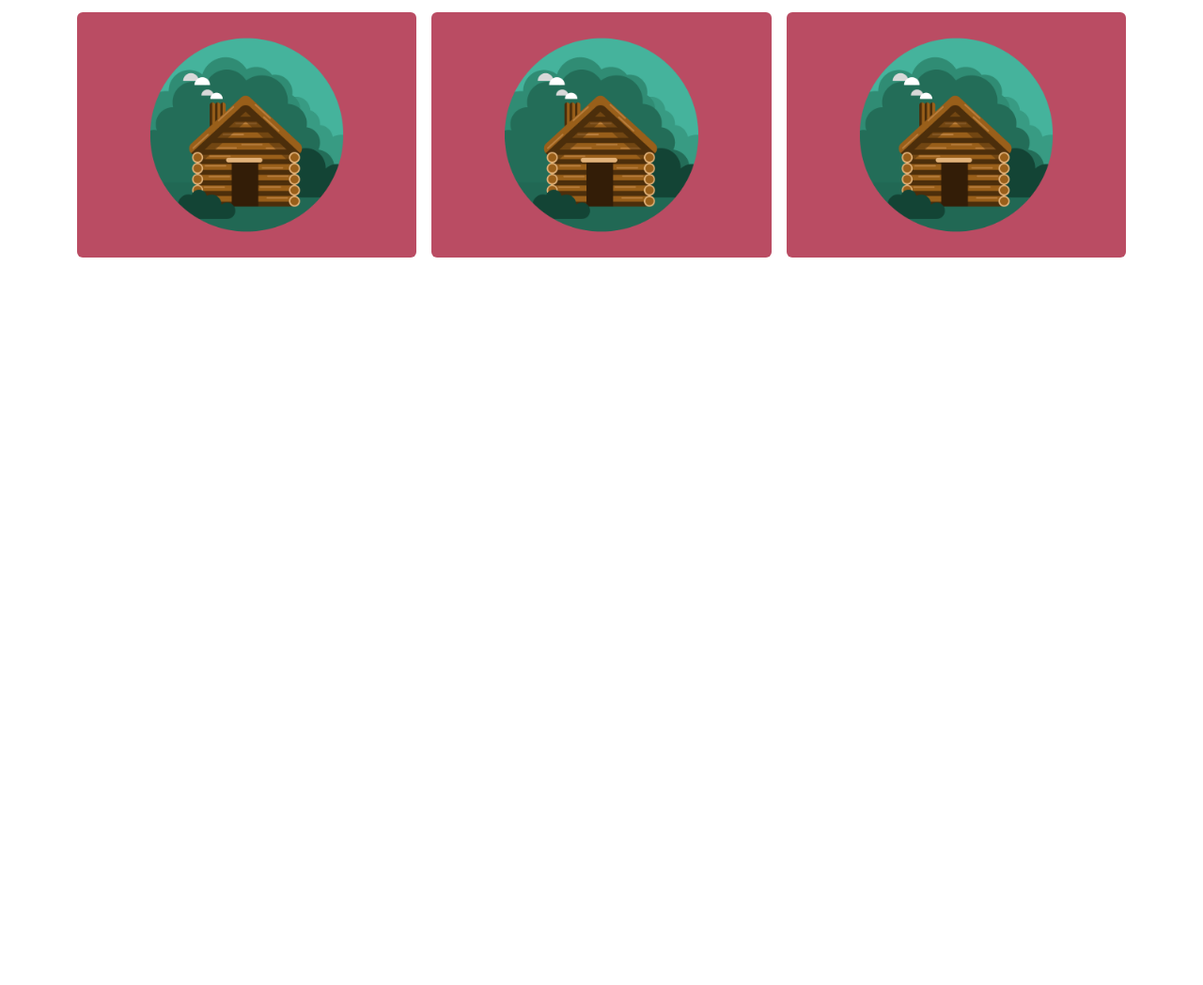
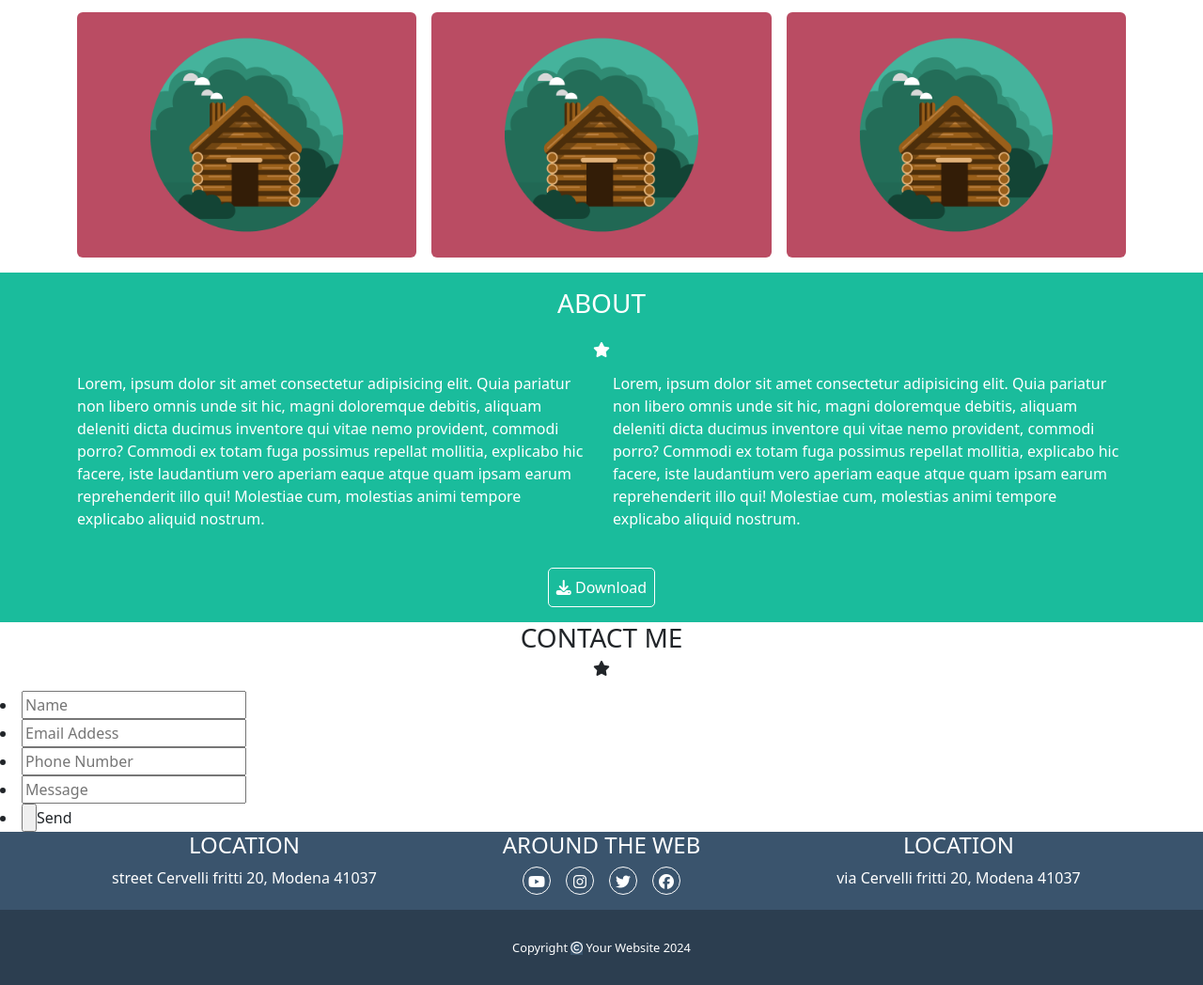
Before and after one commit to eugeniomalavasi/html-css-bootstrap-freelancer, a plain HTML site: page index.html in a window 1280 px wide. Shown: the part 838-1886 px from the top of the page at 94% size. Before the commit the page ends 1128 px from the top, so only its background shows below. Drawn offline with nearby package versions, Linux system fonts and the light colour scheme.

Commit message:
feat: footer added

```diff
--- a/css/style.css
+++ b/css/style.css
@@ -2,6 +2,7 @@
 :root {
     --head-foot-clr: #2C3E50;
     --hero-bkg-clr: #1ABC9C;
+    --footer-top: #3A546D;
 }
 
 /* COMMON */
@@ -35,5 +36,47 @@ nav button {
 }
 
 .ms_hero_container p {
+    font-size: clamp(0.8rem, 1.5vw, 1rem);
+}
 
+/* ABOUT SECTION */
+.about {
+    background-color: var(--hero-bkg-clr);
+    color: white;
 }
+
+.about a {
+    background-color: var(--hero-bkg-clr);
+    border: 1px solid white;
+    border-radius: 5px;
+    text-decoration: none;
+    color: white;
+}
+
+/* FOOTER SECTION */
+.ms_bottom_footer {
+    height: 80px;
+}
+
+footer :first-child {
+    background-color: var(--footer-top);
+    color: white;
+}
+.ms_bottom_footer p {
+    color: white;
+    line-height: 80px;
+    font-size: 0.8rem;
+    background-color: var(--head-foot-clr);
+}
+
+.ms_top_footer i {
+    border: 1px solid white;
+    border-radius: 50%;
+    height: 30px;
+    width: 30px;
+    line-height: 30px;
+}
+
+.ms_icons {
+    gap: 1rem;
+}
--- a/index.html
+++ b/index.html
@@ -38,7 +38,7 @@
                 <p class="text-center pt-2">GRAPHIC ARTIST - WEB DESIGNER - ILLUSTRATOR</p>
             </div>
         </section>
-
+        <!-- PORTFOLIO SECTION -->
         <section class="portfolio">
             <div class="container">
                 <h2 class="text-center">PORTFOLIO</h2>
@@ -67,10 +67,96 @@
                 </div>
             </div>
         </section>
+        <!-- ABOUT SECTION -->
+        <section class="about">
+            <div class="container">
+                <h3 class="text-center pt-3 pb-3">ABOUT</h3>
+                <div class="star d-flex justify-content-center pb-3">
+                    <i class="fa-solid fa-star"></i>
+                </div>
+                <div class="row">
+                    <p class="pb-3 col-12 col-md-6">Lorem, ipsum dolor sit amet consectetur adipisicing elit. Quia
+                        pariatur non libero omnis
+                        unde sit hic, magni doloremque debitis, aliquam deleniti dicta ducimus inventore qui vitae nemo
+                        provident, commodi porro?
+                        Commodi ex totam fuga possimus repellat mollitia, explicabo hic facere, iste laudantium vero
+                        aperiam
+                        eaque atque quam ipsam earum reprehenderit illo qui! Molestiae cum, molestias animi tempore
+                        explicabo aliquid nostrum.</p>
+                    <p class="pb-3 col-12 col-md-6">Lorem, ipsum dolor sit amet consectetur adipisicing elit. Quia
+                        pariatur non libero omnis unde sit
+                        hic, magni doloremque debitis, aliquam deleniti dicta ducimus inventore qui vitae nemo
+                        provident,
+                        commodi porro?
+                        Commodi ex totam fuga possimus repellat mollitia, explicabo hic facere, iste laudantium vero
+                        aperiam
+                        eaque atque quam ipsam earum reprehenderit illo qui! Molestiae cum, molestias animi tempore
+                        explicabo aliquid nostrum.</p>
+                </div>
+                <!-- star button -->
+                <div class="ms_button d-flex justify-content-center pt-2 pb-3">
+                    <a class="d-inline-block p-2" href=""><i class="fa-solid fa-download"></i> Download</a>
+                </div>
+            </div>
+        </section>
+        <!-- CONTACT ME SECTION -->
+        <section class="ms_contact_me">
+            <div class="container">
+                <h3 class="text-center">CONTACT ME</h3>
+                <!-- star button -->
+                <div class="star d-flex justify-content-center pb-3">
+                    <i class="fa-solid fa-star"></i>
+                </div>
+            </div>
+            <!-- contact list -->
+            <form>
+                <li><input type="text" placeholder="Name"></li>
+                <li><input type="email" placeholder="Email Addess"></li>
+                <li><input type="tel" placeholder="Phone Number"></li>
+                <li><input type="text-area" placeholder="Message"></li>
+                <li><input type="button">Send</li>
+            </form>
+        </section>
     </main>
 
     <footer>
+        <div class="ms_top_footer">
+            <div class="container">
+                <div class="row">
+                    <div class="col-12 col-md-4 text-center">
+                        <!-- address -->
+                        <h4>LOCATION</h4>
+                        <p>street Cervelli fritti 20, Modena 41037</p>
+                    </div>
+                    <div class="col-12 col-md-4 text-center">
 
+                        <h4>AROUND THE WEB</h4>
+                        <!-- social icons -->
+                        <div class="ms_icons d-flex justify-content-center pb-3">
+                            <a href="">
+                                <i class="fa-brands fa-youtube"></i>
+                            </a>
+                            <a href="">
+                                <i class="fa-brands fa-instagram"></i>
+                            </a>
+                            <a href="">
+                                <i class="fa-brands fa-twitter"></i>
+                            </a>
+                            <a href=""><i class="fa-brands fa-facebook"></i>
+                            </a>
+                        </div>
+                    </div>
+
+                    <div class="col-12 col-md-4 text-center">
+                        <h4>LOCATION</h4>
+                        <p>via Cervelli fritti 20, Modena 41037</p>
+                    </div>
+                </div>
+            </div>
+        </div>
+        <div class="ms_bottom_footer">
+            <p class="text-center">Copyright <i class="fa-regular fa-copyright"></i> Your Website 2024</p>
+        </div>
     </footer>
 </body>
 
```
